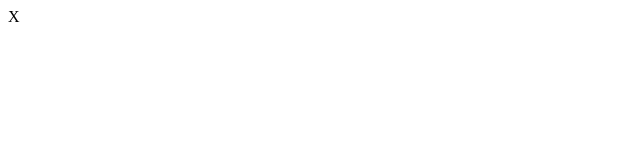
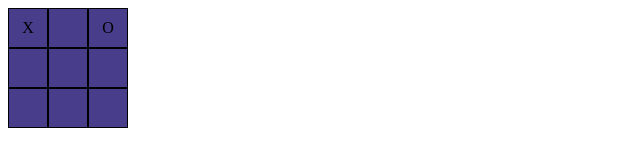
Before and after one commit to gigalomaniacx/GetAcademy, a plain HTML site: page Week_5/TicTacToe.html in a window 1280 px wide. Both pictures are taken after a click on the element 28 px from the left and 28 px from the top of the page. Shown: the whole page, without its empty margins (0-640 px from the left). Drawn offline with Linux system fonts and the light colour scheme.

Commit message:
Got it functioning

```diff
--- a/Week_5/TicTacToe.html
+++ b/Week_5/TicTacToe.html
@@ -5,6 +5,14 @@
     <meta http-equiv="X-UA-Compatible" content="IE=edge">
     <meta name="viewport" content="width=device-width, initial-scale=1.0">
     <title>Tic Tac Toe</title>
+    <style>
+        .gridBox{
+            background-color: darkslateblue;
+            border: 1px solid black;
+            text-align: center;
+            padding-top: 25%;
+        }
+    </style>
 </head>
 <body>
     <div id="app"></div>
@@ -13,32 +21,71 @@
         //model
         let board = ["","","", "","","", "","",""];
         let pageDiv = document.getElementById('app')
-
-        //controller
-        function setX(param){
-            param.innerHTML == "" ? param.innerHTML = 'X' :
-            param.innerHTML == 'X' || param.innerHTML == 'O' ? console.log('The space is occupied') :
-            console.log("something went wrong in setX()");
-        }
-
-
-        function setRandomO(){
-            let temparay = board
-        }
+        let win = '';
 
         //view
-        let html = '';
-        for (let i = 0; i < board.length; i++){
-            let number = board[i];
-            html += `<div id="box${i}" onclick="setX(this)">${number}</div>`;
-        }
         updateView();
         function updateView(){
-            pageDiv.innerHTML = html;
+            let html = '';
+            for (let i = 0; i < board.length; i++){
+                html += `<div class="gridBox" onclick="setX(${i})">${board[i]}</div>`;
+            }
+
+            pageDiv.innerHTML = `${html}
+                ${win}`;
             pageDiv.style.display = 'grid';
             pageDiv.style.gridTemplateColumns = `repeat(3, 40px)`;
             pageDiv.style.gridTemplateRows = `repeat(3, 40px)`;
+
         }
+
+        //controller
+        function setX(index){
+            console.log();
+            if (board[index] === ''){
+                board[index] = 'X';
+                setRandomO();
+                }
+            winningCondition()
+            updateView();
+        }
+
+        function setRandomO(){
+            // let blankIndexes = Array.from(board.keys()).filter(i => board[i] === '');
+            // if (blankIndexes.length === 0) return;
+            // let random = Math.floor(Math.random() * blankIndexes.length);
+            // let blankIndex = blankIndexes[random];
+            // board[blankIndex] = 'o';
+            // updateView();
+           e = Array.from(board.keys()).filter(i=>board[i]==='');
+           if (e.length === 0) return;
+           randomIndex = Math.floor(Math.random() * e.length);
+           e = e[randomIndex];
+           board[e] = 'O';
+           updateView();
+        }
+        function winningCondition(){
+            if(checkAllOptions() === true){ win = `You win`;}
+            updateView();
+        }
+
+        function checkAllOptions(){
+            return checkOneOption(0,1,2)
+            || checkOneOption(3,4,5)
+            || checkOneOption(6,7,8)
+            || checkOneOption(0,3,6)
+            || checkOneOption(1,4,7)
+            || checkOneOption(2,5,8)
+            || checkOneOption(0,4,8)
+            || checkOneOption(2,4,6)
+        }
+
+        function checkOneOption(index1,index2,index3){
+            return (board[index1] == 'X' || board[index1 == 'O'])
+            && board[index1] == board[index2]
+            && board[index1] == board[index3];
+        }
+
     </script>
 </body>
 </html>
```
